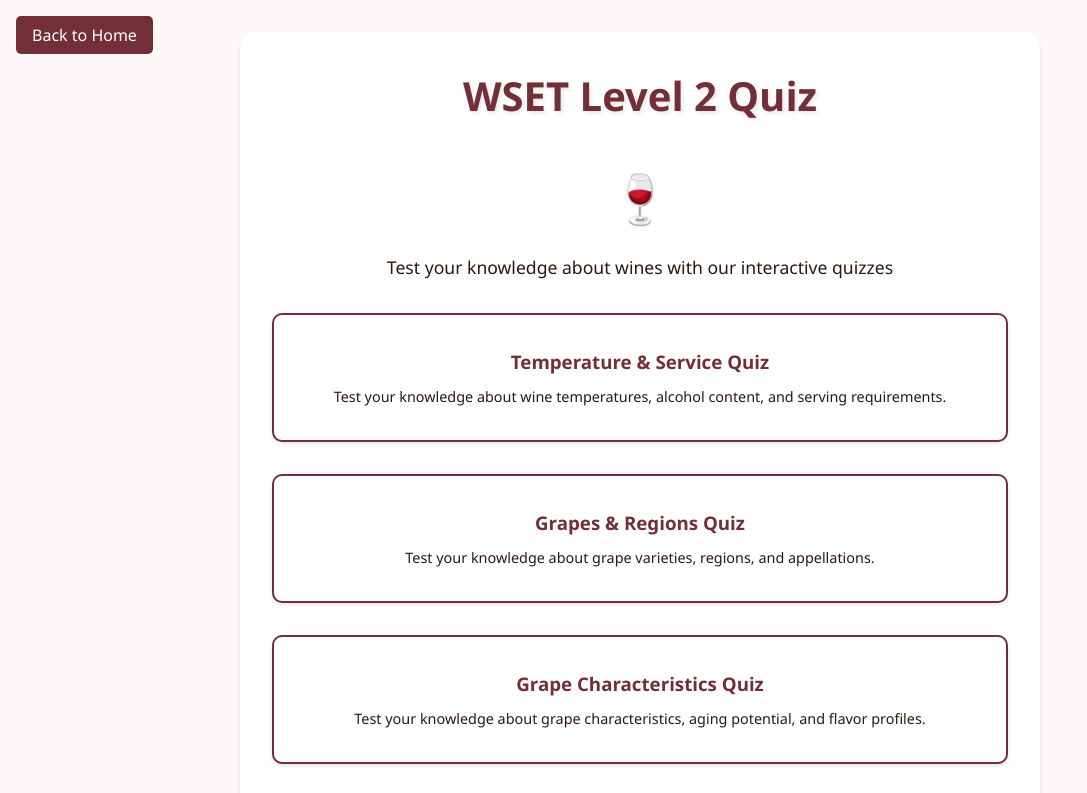
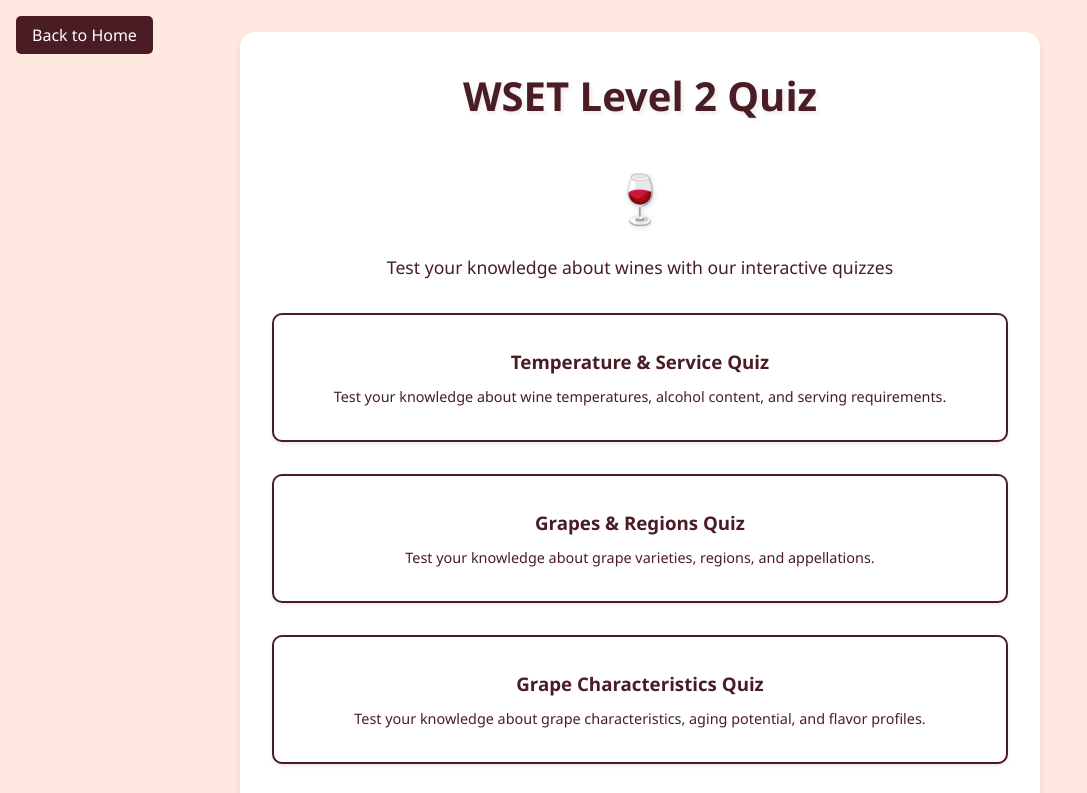
Before and after one commit to sean-tham/wset-quiz, a website: page index.html in a window 1280 px wide. Shown: the top 793 px of the page, without its empty margins (0-1087 px from the left). Drawn offline with Linux system fonts and the light colour scheme.

Commit message:
Updated color scheme to new wine-themed palette

```diff
--- a/index.html
+++ b/index.html
@@ -6,11 +6,11 @@
     <title>WSET Level 2 Wine Knowledge Quiz</title>
     <style>
         :root {
-            --primary: #722F37;
-            --secondary: #A4303F;
-            --accent: #C8A2C8;
-            --background: #FFF8F8;
-            --text: #2C1810;
+            --primary: #4A1D24;      /* Deep burgundy/wine red */
+            --secondary: #FF5C7A;    /* Bright coral pink */
+            --accent: #FFB5B5;       /* Light coral pink */
+            --background: #FFE8E0;   /* Very light peach/pink */
+            --text: #4A1D24;         /* Using the deep burgundy for text */
         }
 
         * {
@@ -37,7 +37,7 @@
             padding: 2rem;
             background: white;
             border-radius: 15px;
-            box-shadow: 0 4px 6px rgba(0, 0, 0, 0.1);
+            box-shadow: 0 4px 6px rgba(74, 29, 36, 0.1);
         }
 
         h1 {
@@ -45,7 +45,7 @@
             text-align: center;
             margin-bottom: 2rem;
             font-size: 2.5rem;
-            text-shadow: 2px 2px 4px rgba(0, 0, 0, 0.1);
+            text-shadow: 2px 2px 4px rgba(74, 29, 36, 0.1);
         }
 
         .quiz-container {
@@ -77,12 +77,12 @@
             border-radius: 8px;
             cursor: pointer;
             transition: all 0.3s ease;
-            color: black;
+            color: var(--text);
         }
 
         .option:hover {
             background: var(--accent);
-            color: white;
+            color: var(--primary);
             transform: translateY(-2px);
         }
 
@@ -93,9 +93,9 @@
         }
 
         .option.incorrect {
-            background: #f44336;
+            background: var(--secondary);
             color: white;
-            border-color: #f44336;
+            border-color: var(--secondary);
         }
 
         .controls {
@@ -117,14 +117,13 @@
 
         button:hover {
             background: var(--secondary);
-            color: white;
             transform: translateY(-2px);
         }
 
         .progress-bar {
             width: 100%;
             height: 10px;
-            background: #ddd;
+            background: var(--accent);
             border-radius: 5px;
             margin: 2rem 0;
             overflow: hidden;
@@ -164,7 +163,8 @@
         .wine-decoration {
             font-size: 3rem;
             margin: 1rem 0;
-            color: var(--primary);
+            color: var(--secondary);
+            text-shadow: 2px 2px 4px rgba(74, 29, 36, 0.1);
         }
 
         .quiz-options {
@@ -177,7 +177,7 @@
             background: white;
             padding: 2rem;
             border-radius: 10px;
-            box-shadow: 0 2px 4px rgba(0, 0, 0, 0.1);
+            box-shadow: 0 2px 4px rgba(74, 29, 36, 0.1);
             cursor: pointer;
             transition: all 0.3s ease;
             border: 2px solid var(--primary);
@@ -197,7 +197,7 @@
 
         .quiz-option:hover {
             transform: translateY(-2px);
-            box-shadow: 0 4px 8px rgba(0,0,0,0.1);
+            box-shadow: 0 4px 8px rgba(74, 29, 36, 0.2);
             background: var(--primary);
         }
 
```
Also changed, not shown: 1 other file.
